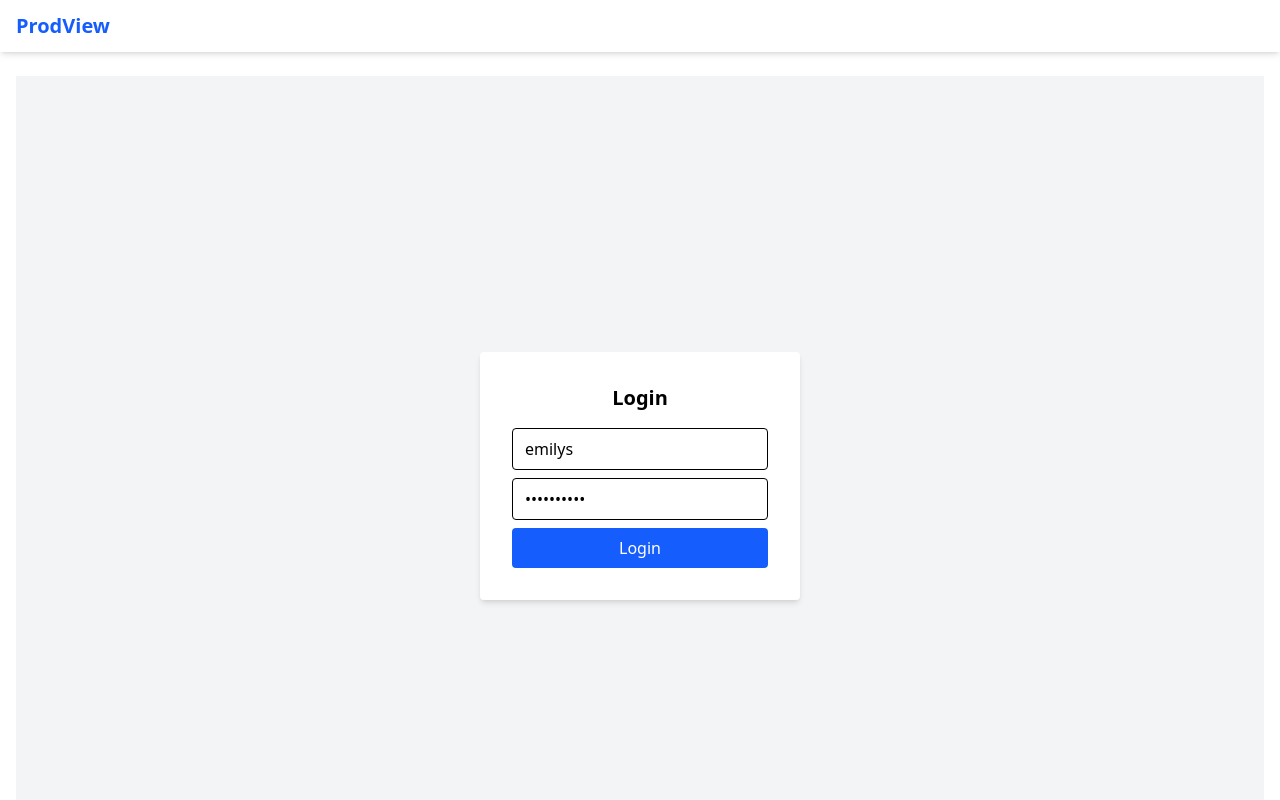
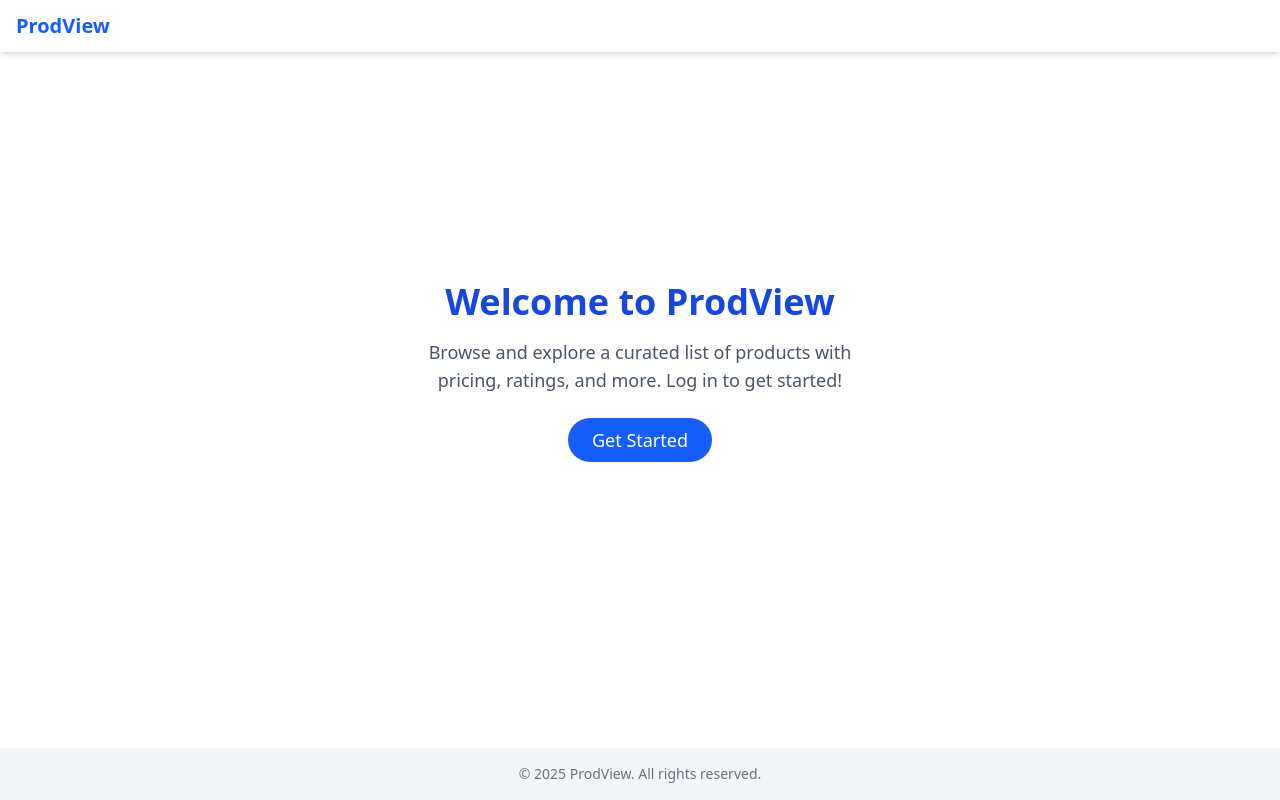
Before and after one commit to SyedFaisal30/ProdView, a React (Vite) app in the folder ProdView/: page / in a window 1280 px wide. Before the commit this address led to /login. Shown: the top 800 px of the page. Built offline with nearby package versions, Linux system fonts and the light colour scheme.

Commit message:
Products listing done

```diff
--- a/ProdView/src/App.jsx
+++ b/ProdView/src/App.jsx
@@ -4,15 +4,15 @@ import Header from "./components/Header";
 import Footer from "./components/Footer";
 import Login from "./pages/login";
 import ProductList from "./pages/Products";
+import Landing from "./pages/Landing";
 import ProtectedRoute from "./routes/routes";
 const App = () => {
   return (
     <div className="flex flex-col min-h-screen">
       <Header />
 
-      <main className="flex-grow container mx-auto px-4 py-6">
       <Routes>
-          <Route path="/" element={<Navigate to="/products" />} />
+        <Route path="/" element={<Landing />} />
         <Route path="/login" element={<Login />} />
         <Route
           path="/products"
@@ -24,7 +24,6 @@ const App = () => {
         />
         <Route path="*" element={<Navigate to="/login" />} />
       </Routes>
-      </main>
 
       <Footer />
     </div>
--- /dev/null
+++ b/ProdView/src/pages/Landing.jsx
@@ -0,0 +1,28 @@
+// src/pages/Landing.jsx
+import { useContext } from "react";
+import { AuthContext } from "../context/AuthContext";
+import { Navigate, Link } from "react-router-dom";
+
+const Landing = () => {
+  const { isAuthenticated } = useContext(AuthContext);
+
+  // 🔁 Redirect if already logged in
+  if (isAuthenticated) return <Navigate to="/products" />;
+
+  return (
+    <div className="flex flex-col items-center justify-center h-[80vh] text-center px-4">
+      <h1 className="text-4xl font-bold text-blue-700 mb-4">Welcome to ProdView</h1>
+      <p className="text-lg text-gray-600 mb-6 max-w-md">
+        Browse and explore a curated list of products with pricing, ratings, and more. Log in to get started!
+      </p>
+      <Link
+        to="/login"
+        className="bg-blue-600 text-white px-6 py-2 rounded-full text-lg hover:bg-blue-700 transition"
+      >
+        Get Started
+      </Link>
+    </div>
+  );
+};
+
+export default Landing;
--- a/ProdView/src/pages/Login.jsx
+++ b/ProdView/src/pages/Login.jsx
@@ -33,9 +33,8 @@ const Login = () => {
   }
 };
 
-
   return (
-    <div className="flex items-center justify-center h-screen bg-gray-100">
+    <div className="flex items-center justify-center h-[90vh] bg-gray-100">
       <form onSubmit={handleLogin} className="bg-white shadow-md rounded p-8 w-80">
         <h2 className="text-xl font-bold mb-4 text-center">Login</h2>
 
--- a/ProdView/src/pages/Products.jsx
+++ b/ProdView/src/pages/Products.jsx
@@ -28,17 +28,21 @@ const ProductList = () => {
   if (loading) {
     return (
       <div className="flex justify-center items-center h-64">
-        <p className="text-lg text-gray-600 animate-pulse">Loading products...</p>
+        <div className="space-x-2 flex">
+          <span className="w-3 h-3 bg-blue-600 rounded-full animate-bounce"></span>
+          <span className="w-3 h-3 bg-blue-600 rounded-full animate-bounce [animation-delay:0.1s]"></span>
+          <span className="w-3 h-3 bg-blue-600 rounded-full animate-bounce [animation-delay:0.2s]"></span>
+        </div>
       </div>
     );
   }
 
   return (
-    <div className="grid grid-cols-1 sm:grid-cols-2 md:grid-cols-3 lg:grid-cols-4 gap-6 p-6">
+    <div className="w-full grid grid-cols-1 sm:grid-cols-2 md:grid-cols-3 lg:grid-cols-4 gap-6 p-6">
   {products.map((product) => (
     <div
       key={product.id}
-          className="bg-white border border-gray-200 rounded-2xl shadow-md hover:shadow-xl transition duration-300 ease-in-out transform hover:-translate-y-1"
+      className="bg-white border border-gray-200 rounded-2xl shadow-md hover:shadow-xl transition duration-300 ease-in-out transform hover:-translate-y-1 w-full"
     >
       <img
         src={product.thumbnail}
@@ -46,9 +50,13 @@ const ProductList = () => {
         className="w-full h-48 object-cover rounded-t-2xl"
       />
       <div className="p-4 space-y-2">
-            <h3 className="text-lg font-semibold text-gray-800 truncate">{product.title}</h3>
+        <h3 className="text-lg font-semibold text-gray-800 truncate">
+          {product.title}
+        </h3>
         <p className="text-blue-600 font-bold text-lg">${product.price}</p>
-            <p className="text-sm text-yellow-500 font-medium">⭐ {product.rating}</p>
+        <p className="text-sm text-yellow-500 font-medium">
+          ⭐ {product.rating}
+        </p>
       </div>
     </div>
   ))}
--- a/ProdView/src/routes/routes.jsx
+++ b/ProdView/src/routes/routes.jsx
@@ -4,7 +4,7 @@ import { AuthContext } from "../context/AuthContext";
 
 const ProtectedRoute = ({ children }) => {
   const { isAuthenticated } = useContext(AuthContext);
-  return isAuthenticated ? children : <Navigate to="/login" />;
+  return isAuthenticated ? children : <Navigate to="/" />;
 };
 
 export default ProtectedRoute;
```
Lines whose indentation alone changed are shown as unchanged.
